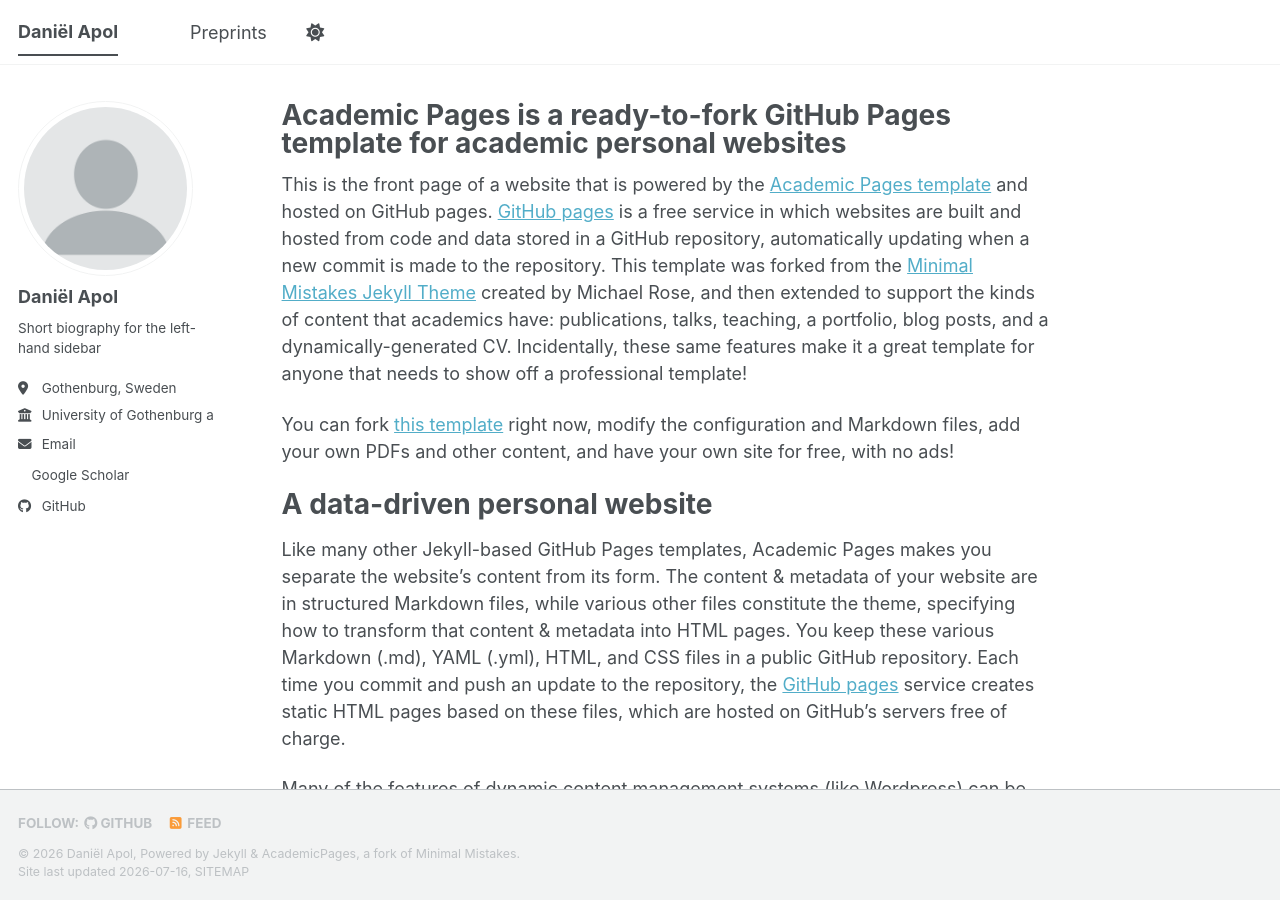
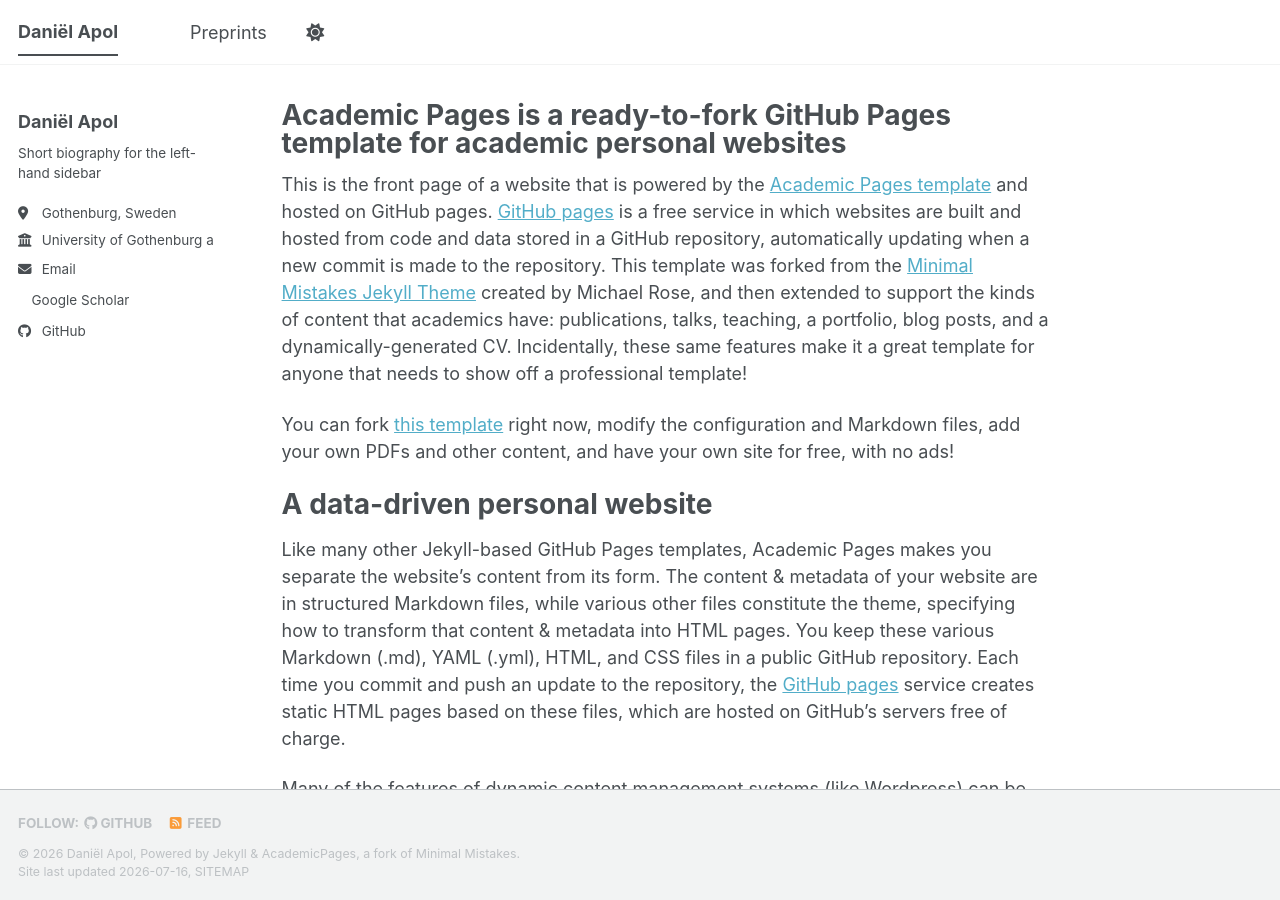
Before and after one commit to Apolboom/apolboom.github.io, a Jekyll site: the page built from _pages/about.md, in a window 1280 px wide and 900 px high. Built offline with Jekyll 4.4.1, drawn with Linux system fonts in a browser that asks for light colours; a style sheet for code colours, icons or effects is not loaded.

Commit message:
Updated author-profile.html

```diff
--- a/_includes/author-profile.html
+++ b/_includes/author-profile.html
@@ -6,13 +6,13 @@
 
 <div itemscope itemtype="http://schema.org/Person">
 
-  <div class="author__avatar">
+  <!-- <div class="author__avatar">
     {% if author.avatar contains "://" %}
     	<img src="{{ author.avatar }}" alt="{{ author.name }}"  fetchpriority="high" />
     {% else %}
     	<img src="{{ author.avatar | prepend: "/images/" | prepend: base_path }}" class="author__avatar" alt="{{ author.name }}"  fetchpriority="high" />
     {% endif %}
-  </div>
+  </div> -->
 
   <div class="author__content">
     <h3 class="author__name">{{ author.name }}</h3>
@@ -130,7 +130,7 @@
         <li><a href="https://www.linkedin.com/in/{{ author.linkedin }}"><i class="fab fa-fw fa-linkedin icon-pad-right" aria-hidden="true"></i>LinkedIn</a></li>
       {% endif %}
       {% if author.mastodon %}
-        <li><a href="{{ author.mastodon }}"><i class="fab fa-fw fa-mastodon icon-pad-right" aria-hidden="true"></i>Mastodon</a></li>
+        <li><a href="{{ author.mastodon }}"><i class="fab fa-fw fa-mastodon icon-pad-right" aria-hidden="true"></i>Mathstodon</a></li>
       {% endif %}
       {% if author.medium %}
         <li><a href="{{ author.medium }}"><i class="fab fa-fw fa-medium icon-pad-right" aria-hidden="true"></i>Medium</a></li>
```
